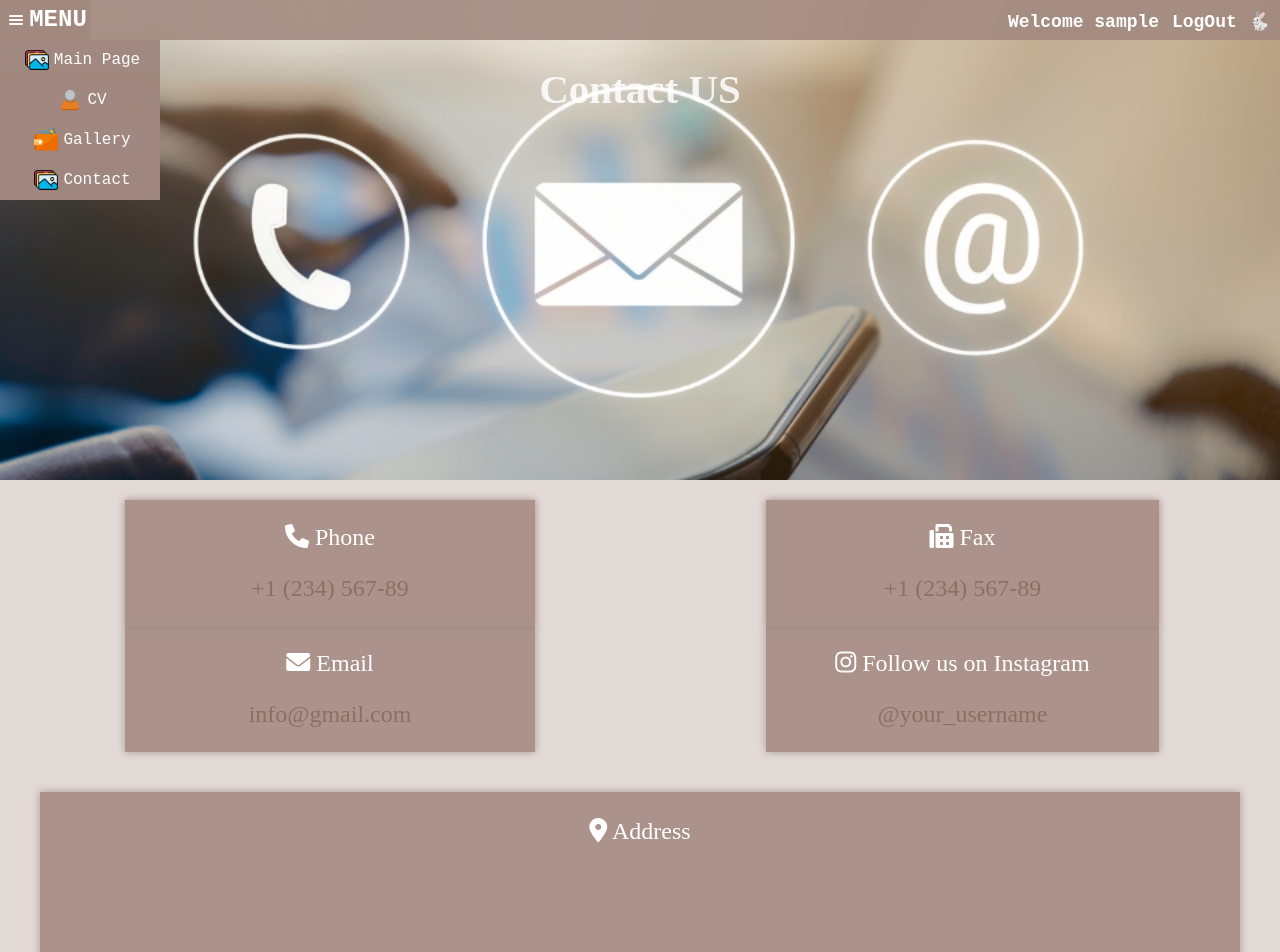
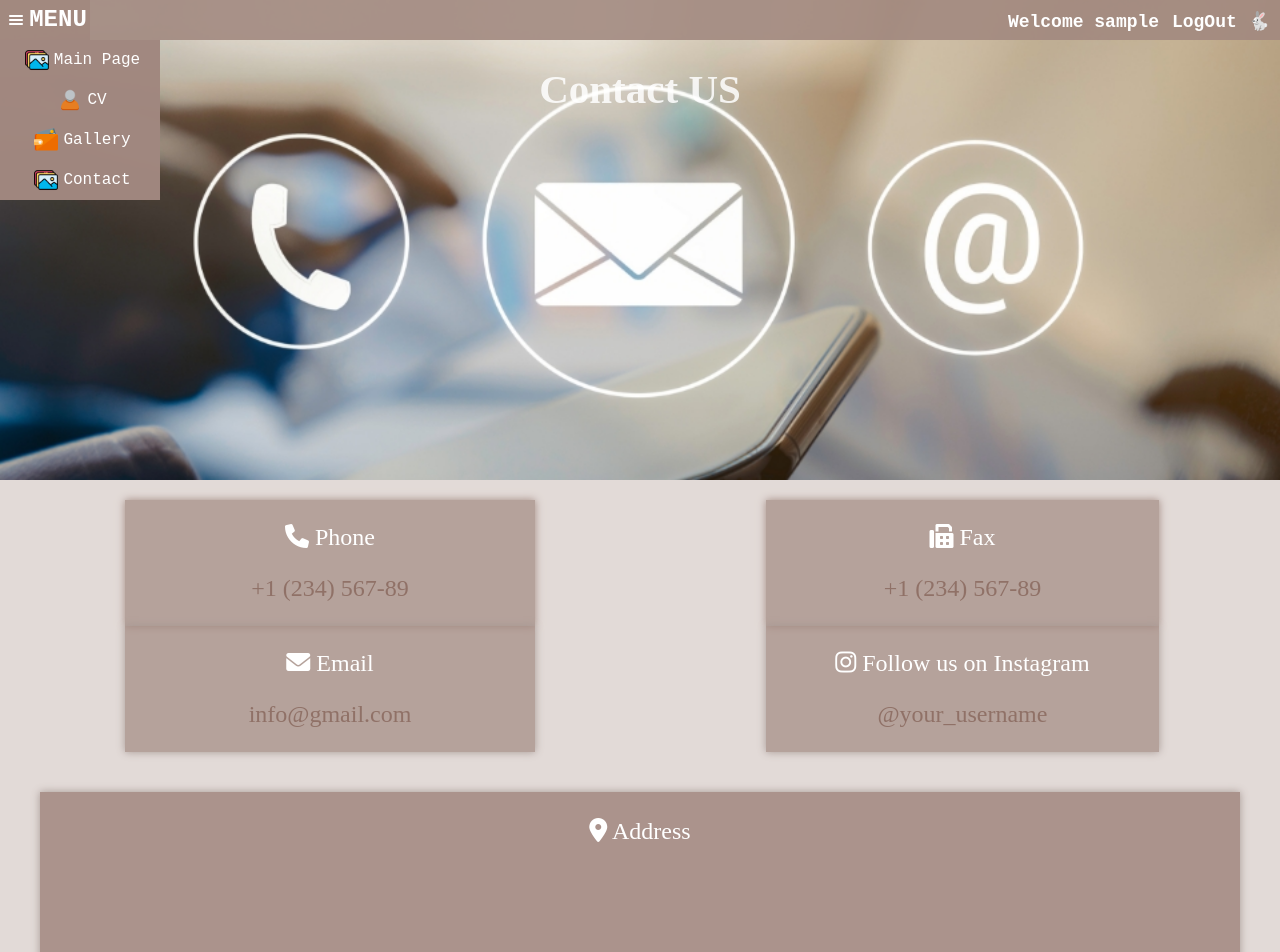
Before and after one commit to AfnanMashilm/WebProject1, a PHP site: page /pages/contact.php in a window 1280 px wide. Shown: the top 952 px of the page. Run offline with PHP 8.4, Linux system fonts and the light colour scheme; the visitor is signed in with stand-in values (Sample User, id 1); grey boxes are pictures that could not be loaded.

Commit message:
change div color

```diff
--- a/AfnanMshellem-Assigment1/css/main.css
+++ b/AfnanMshellem-Assigment1/css/main.css
@@ -167,14 +167,14 @@ h2 {
 }
 
 .infoLeft {
-    background-color: #a1887fd9;
+    background-color: #a1887fad;
     width: 66%;
     display: inline-block;
     box-shadow: 0px 0px 8px 0px #a1887ffd;
 }
 
 .infoRight {
-    background-color: #a1887fd9;
+    background-color: #a1887fad;
     width: 66%;
     display: inline-block;
     box-shadow: 0px 0px 8px 0px #a59792fd
```
